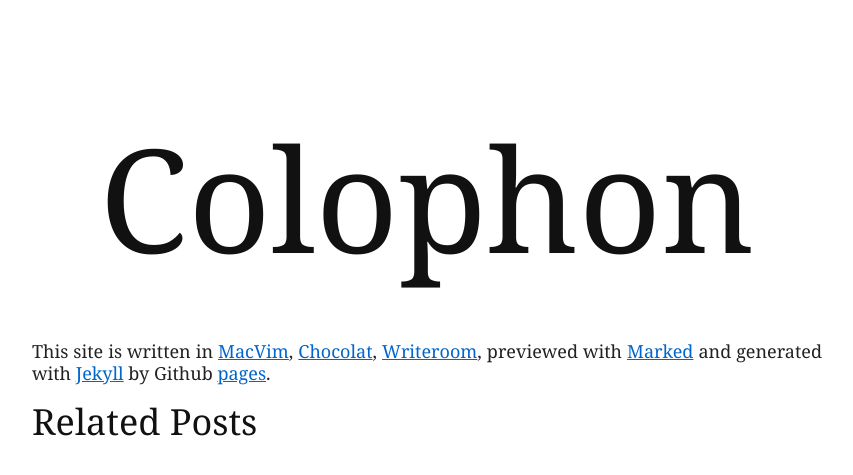
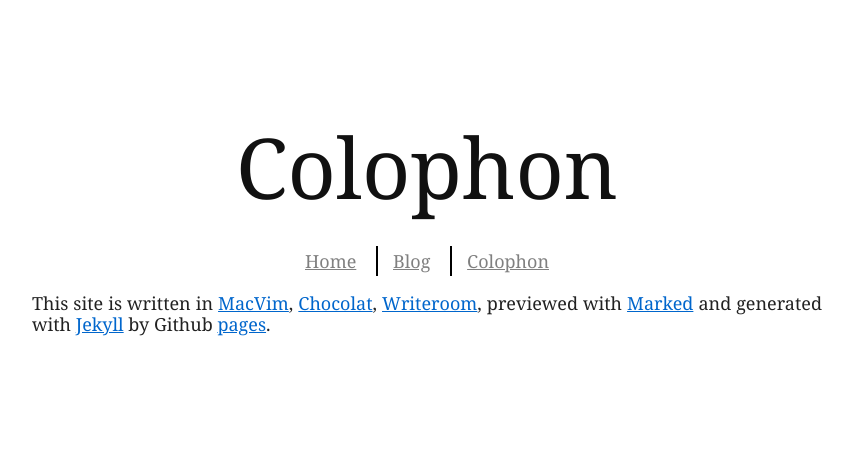
Before and after one commit to davidbeckingsale/davidbeckingsale.github.io, a Jekyll site: the page built from colophon.md, in a window 1280 px wide. Shown: the top 475 px of the page, without its empty margins (213-1066 px from the left). Built offline with Jekyll 4.4.1, drawn with Linux system fonts in a browser that asks for light colours; nearby versions of some CDN libraries; some web fonts are replaced; Markdown is read by kramdown in place of the engine named in the settings.

Commit message:
SORTED MENU

```diff
--- a/_layouts/post.html
+++ b/_layouts/post.html
@@ -1,14 +1,20 @@
 ---
 layout: default
 ---
-<div class="title-plain">
+<div class="title-small">
     <h1>{{ page.title }}</h1>
 </div>
 
 <div id="post" class="span-20 prepend-2 append-2">
+    <div class="blog-nav">
+        <ul>
+            <li><a href="/index.html">Home</a></li>
+            <li><a href="/blog.html">Blog</a></li>
+            <li><a href="/colophon.html">Colophon</a></li>
+        </ul>
+    </div>
     {{ content }}
-
-
+    {% if page.type == "post" %}
     <div id="related">
         <h2>Related Posts</h2>
         <ul class="posts">
@@ -17,4 +23,5 @@ layout: default
             {% endfor %}
         </ul>
     </div>
+    {% endif %}
 </div>
--- a/css/custom.css
+++ b/css/custom.css
@@ -21,6 +21,13 @@
     text-align: center;
 }
 
+.title-small {
+    font: 28px Constantia, 'Hoefler Text',  "Adobe Caslon Pro", Baskerville, Georgia, Times, serif;
+    margin: auto;
+    margin-top: 125px;
+    text-align: center;
+}
+
 #post {
     font: 18px Constantia, 'Hoefler Text', "Adobe Calson Pro", Baskerville, Georgia, Times, serif;
     text-align: justify;
@@ -29,6 +36,32 @@
 
 #related {
     margin-top: 20px;
+}
+
+.blog-nav {
+    text-align: center;
+    margin-bottom: 20px;
+}
+
+.blog-nav ul {
+    margin: 0px auto;
+    padding-left: 0;
+    display: inline;
+}
+
+.blog-nav ul li {
+    padding: 3px 15px;
+    border-left: 2px solid #000;
+    list-style: none;
+    display: inline;
+}
+
+.blog-nav ul li:first-child {
+    border-left: none;
+}
+
+.blog-nav a {
+    color: gray;
 }
 
 .buttons {
```
Lines whose indentation alone changed are shown as unchanged.
